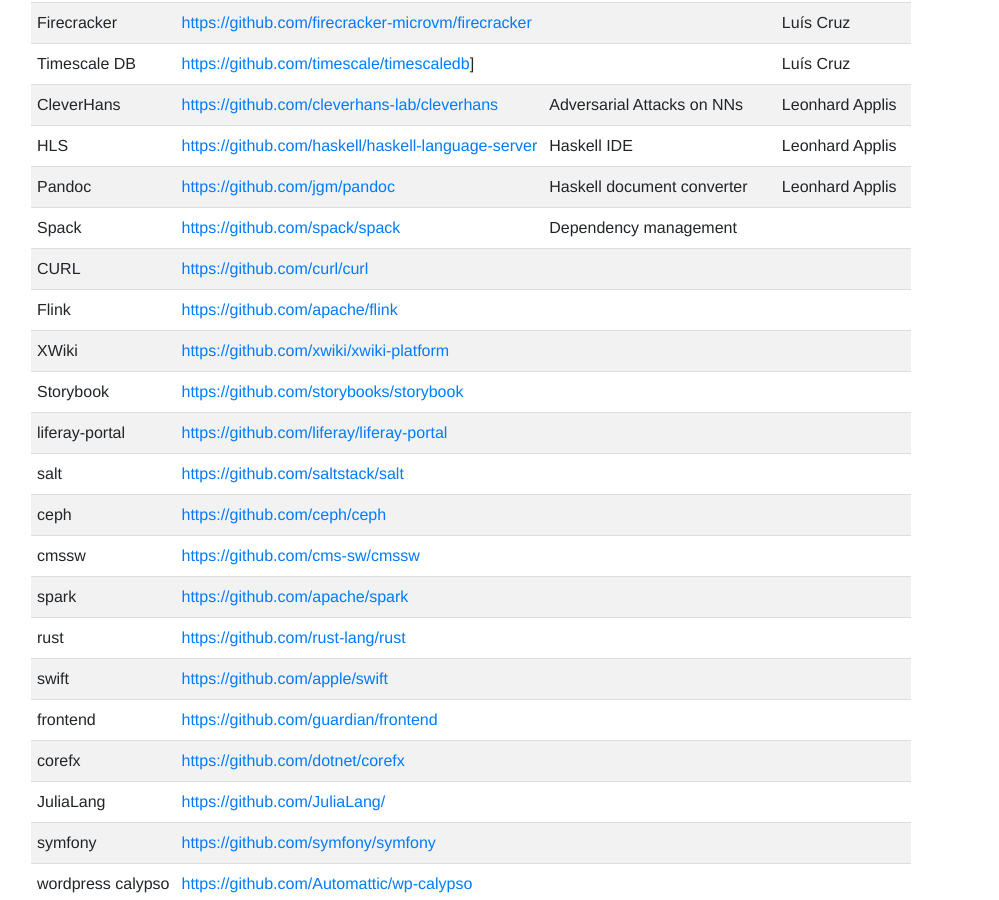
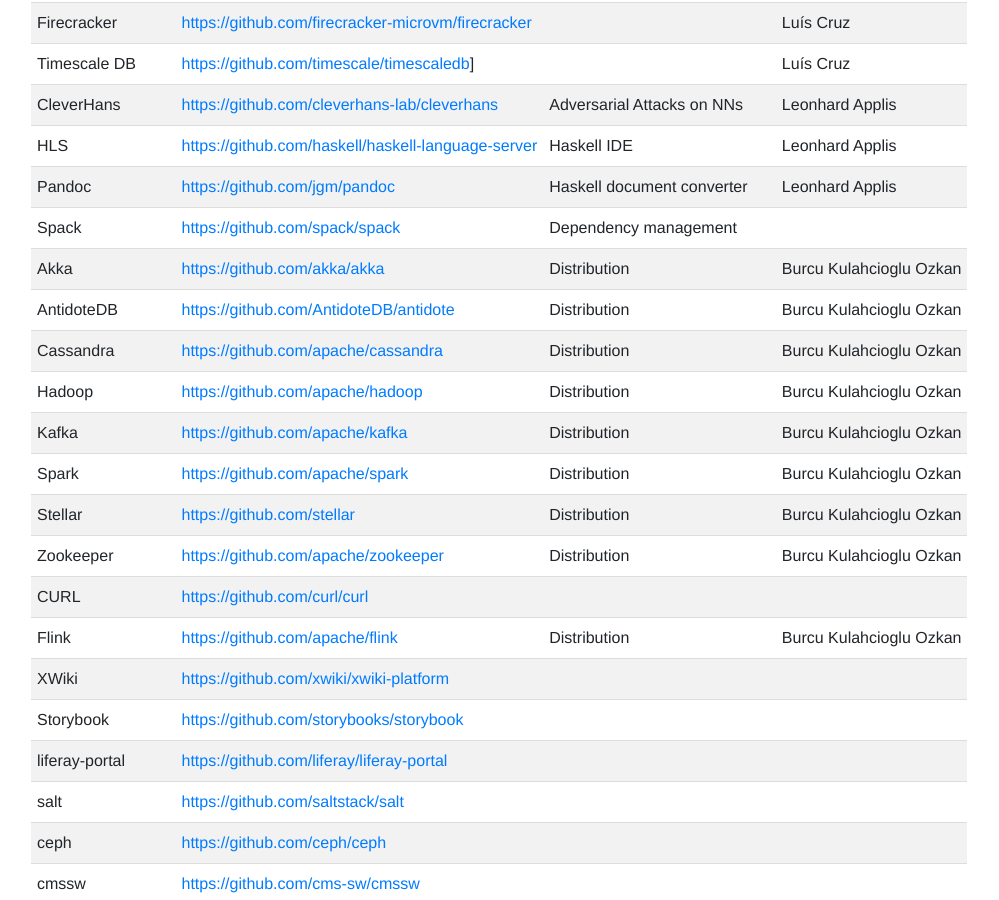
Before and after one commit to SERG-Delft/delftswa, a Jekyll site: the page built from 2021/suggested-projects.md, in a window 1280 px wide and 900 px high, scrolled down 902 px. Shown: the whole window, without its empty margins (0-999 px from the left). Built offline with Jekyll 4.4.1, drawn with Linux system fonts in a browser that asks for light colours.

Commit message:
Added projects for distribution, updated my name in the main page

```diff
--- a/2021/suggested-projects.md
+++ b/2021/suggested-projects.md
@@ -19,8 +19,16 @@ title: Suggested projects
 | HLS | [https://github.com/haskell/haskell-language-server](https://github.com/haskell/haskell-language-server) |  Haskell IDE | Leonhard Applis
 | Pandoc | [https://github.com/jgm/pandoc](https://github.com/jgm/pandoc) | Haskell document converter | Leonhard Applis
 | Spack | [https://github.com/spack/spack](https://github.com/spack/spack) | Dependency management |
+| Akka | [https://github.com/akka/akka](https://github.com/akka/akka) | Distribution | Burcu Kulahcioglu Ozkan
+| AntidoteDB | [https://github.com/AntidoteDB/antidote](https://github.com/AntidoteDB/antidote) | Distribution | Burcu Kulahcioglu Ozkan
+| Cassandra | [https://github.com/apache/cassandra](https://github.com/apache/cassandra) | Distribution | Burcu Kulahcioglu Ozkan
+| Hadoop | [https://github.com/apache/hadoop](https://github.com/apache/hadoop) | Distribution | Burcu Kulahcioglu Ozkan
+| Kafka | [https://github.com/apache/kafka](https://github.com/apache/kafka) | Distribution | Burcu Kulahcioglu Ozkan
+| Spark | [https://github.com/apache/spark](https://github.com/apache/spark) | Distribution | Burcu Kulahcioglu Ozkan
+| Stellar | [https://github.com/stellar](https://github.com/stellar) | Distribution | Burcu Kulahcioglu Ozkan
+| Zookeeper | [https://github.com/apache/zookeeper](https://github.com/apache/zookeeper) | Distribution | Burcu Kulahcioglu Ozkan
 | CURL | [https://github.com/curl/curl](https://github.com/curl/curl) |
-| Flink | [https://github.com/apache/flink](https://github.com/apache/flink) |
+| Flink | [https://github.com/apache/flink](https://github.com/apache/flink) | Distribution | Burcu Kulahcioglu Ozkan
 | XWiki | [https://github.com/xwiki/xwiki-platform](https://github.com/xwiki/xwiki-platform) |
 | Storybook | [https://github.com/storybooks/storybook](https://github.com/storybooks/storybook) |
 | liferay-portal | [https://github.com/liferay/liferay-portal](https://github.com/liferay/liferay-portal) |
```
Also changed, not shown: 2021/index.md (+2 -2 lines).
